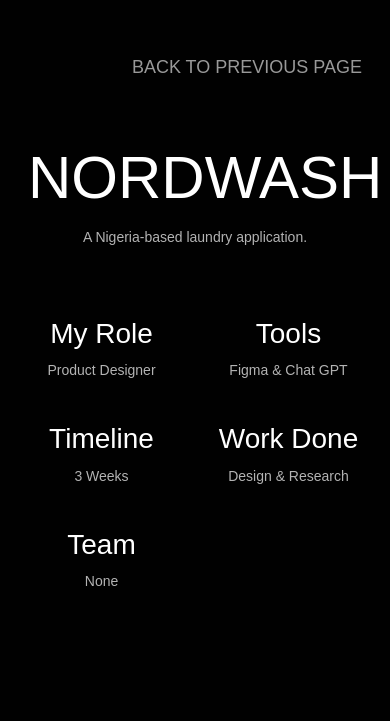
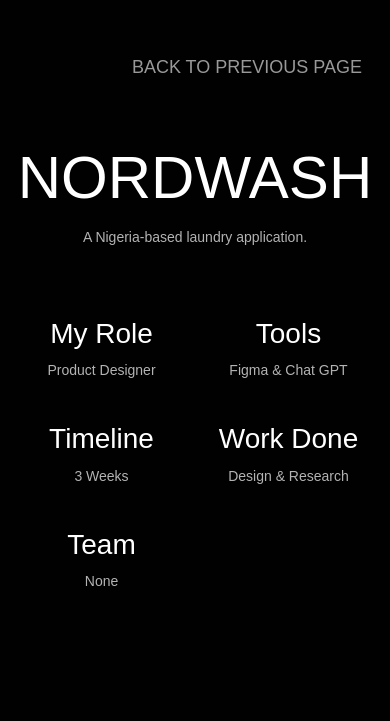
Before and after one commit to teslimadekoya/tailwindcss_portfolio_practice, a website: page works.html in a window 390 px wide. Shown: the part 81-802 px from the top of the page. Drawn offline with Linux system fonts and the light colour scheme; a web font is replaced by a local one.

Commit message:
fix: 375px responsiveness

```diff
--- a/works.html
+++ b/works.html
@@ -31,10 +31,17 @@
                     <a href="index.html#works_link" class="text-[18px] font-normal text-white/60 hover:text-white custom-font uppercase leading-[150%] ">Back to previous page</a>
                 </div>
 
-                <div class="flex flex-col gap-[16px] mb-[68px] ">
-                    <h1 class="text-white font-normal text-[80px] leading-[110%] text-center custom-font uppercase max-md:text-[60px]">NORDWASH</h1>
-                    <p class="text-white/70 font-normal custom-font leading-[150%] text-center text-[18px] max-md:text-[14px]">A Nigeria-based laundry application.</p>
-                </div>
+<div class="flex justify-center items-center h-screen">
+  <div class="flex flex-col gap-[16px] mb-[68px] text-center">
+    <h1 class="text-white font-normal text-[80px] leading-[110%] custom-font uppercase max-md:text-[60px]">
+      NORDWASH
+    </h1>
+    <p class="text-white/70 font-normal custom-font leading-[150%] text-[18px] max-md:text-[14px]">
+      A Nigeria-based laundry application.
+    </p>
+  </div>
+</div>
+
 
                 <div class="flex items-center justify-between max-md:grid max-md:grid-cols-2 max-md:gap-[40px] max-md:justify-items-center">
                     <div class="flex flex-col gap-[8px] ">
```
Also changed, not shown: src/output.css (added).
